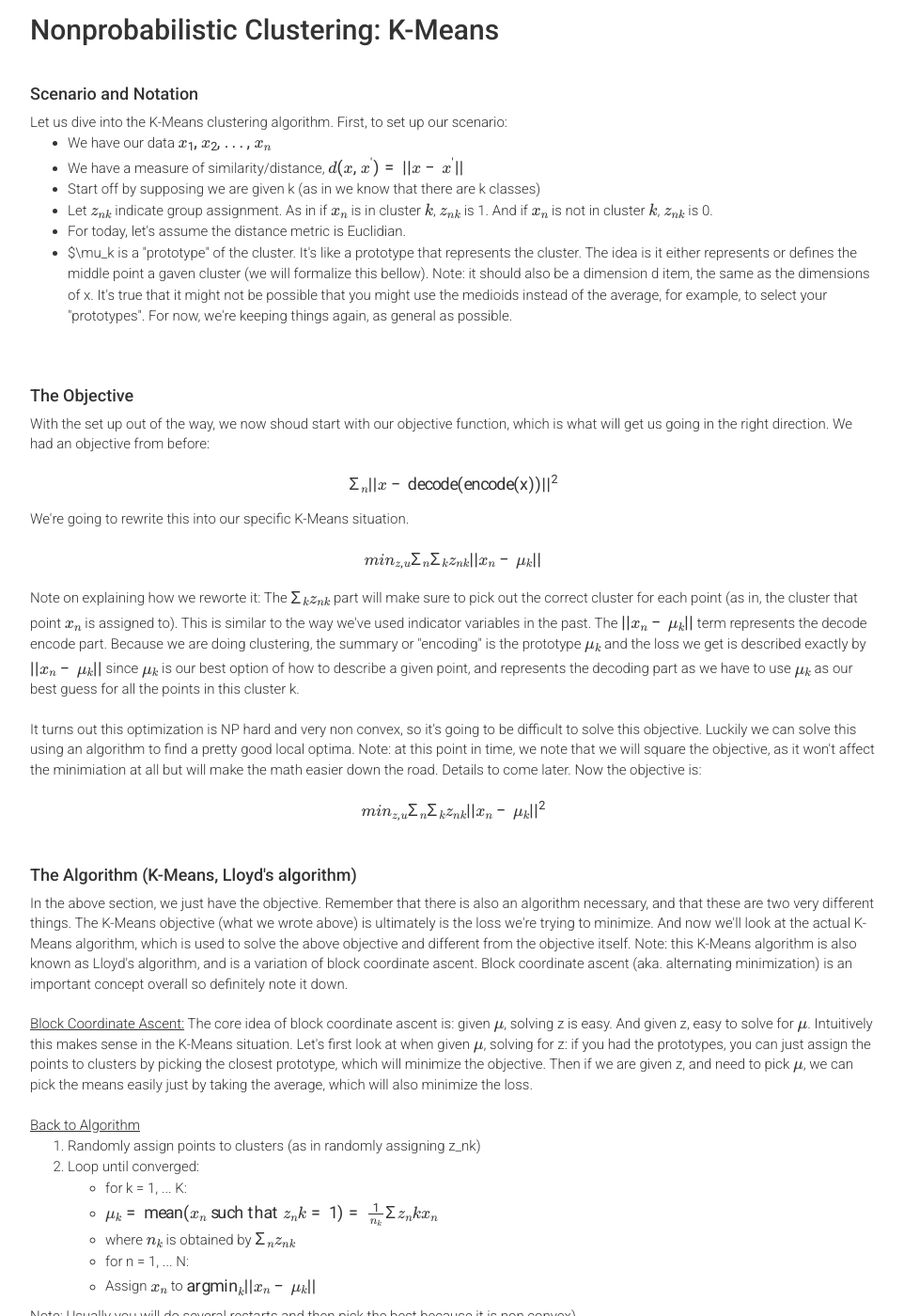
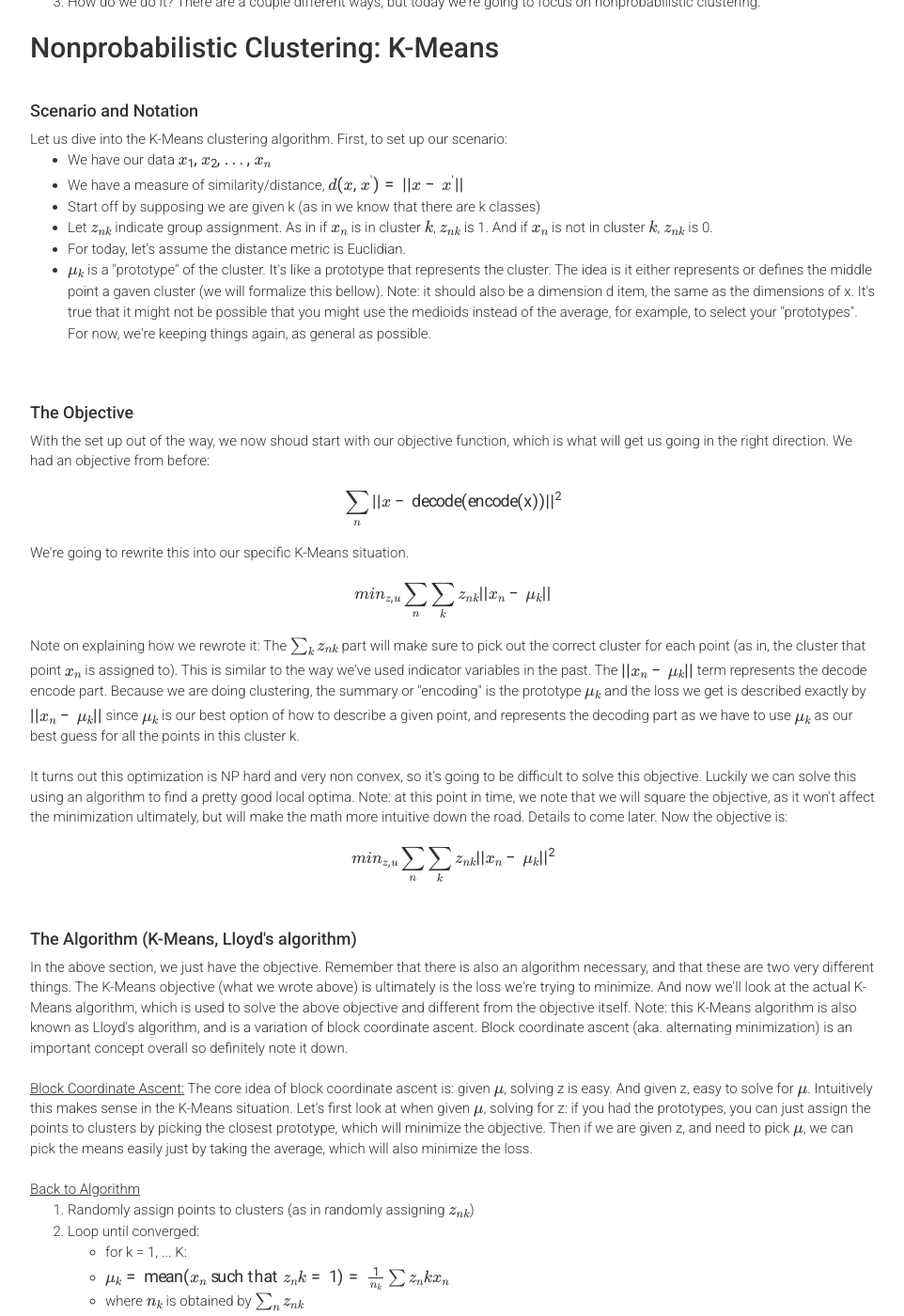
Before and after one commit to harvard-ml-courses/cs181-web-2020, a Jekyll site: the page built from recap13.html, in a window 1280 px wide and 1400 px high, scrolled down 1539 px. Shown: the whole window at 94% size, without its empty margins (158-1120 px from the left). Built offline with Jekyll 4.4.1, drawn with Linux system fonts in a browser that asks for light colours; formulas are drawn with MathJax 3; some of the changed text lies outside the part shown.

Commit message:
added recap14 and fixed typos in recap13

```diff
--- a/_data/all.yaml
+++ b/_data/all.yaml
@@ -278,7 +278,7 @@
     readings: 6
     hw:
   - topic: #Mar 27
-    subtopic: Mixture Models
+    subtopic: <a href="/cs181-web/recap14">Mixture Models</a>
     section:
     readings: 9.1-9.5
     demos:
--- a/_includes/header.html
+++ b/_includes/header.html
@@ -38,6 +38,7 @@
             <li><a class="dropdown-item" href="{{ site.baseurl }}/recap11">Lecture 11 (Support Vector Machine 2)</a></li><br>
             <li><a class="dropdown-item" href="{{ site.baseurl }}/recap12">Lecture 12 (Ethics in ML)</a></li><br>
             <li><a class="dropdown-item" href="{{ site.baseurl }}/recap13">Lecture 13 (Clustering)</a></li><br>
+            <li><a class="dropdown-item" href="{{ site.baseurl }}/recap14">Lecture 14 (Mixture Models)</a></li><br>
           </ul>
         </li>
         <li><a href="{{ site.baseurl }}/sections">Sections</a></li>
--- a/cube.html
+++ b/cube.html
@@ -61,7 +61,7 @@
               <th scope="row">Probabilistic</th>
               <td>
                 <ul>
-                  <li>Mixture Models (Coming 3/25)</li>
+                  <li><a href="{{ site.baseurl }}/recap14" target="_blank">Lecture 14 - Mixture Models</a></li>
                   <li>Hidden Markov Models (Coming 4/13)</li>
                 </ul>
               </td>
--- a/recap13.html
+++ b/recap13.html
@@ -47,7 +49,7 @@
 
         We have a goal in mind: maybe we want to group a bunch of movies into different genres. But we need a formal way of writing this in the math, and we need a goal. We can use reconstruction error.
 
-        $$\Sigma_n || x - \textrm{decode(encode(x))}||^2$$
+        $$\sum_n || x - \textrm{decode(encode(x))}||^2$$
 
         We can think of the encode(x) as the summary step (in the movie example: what cluster does this movie belong to) and the decode as the conversion of the summary to our new version (best guess) of x based off just the summary. We can call this $\hat{x}$. The || || notation here represents the distance metric notation. This could really be anything: edit distance, Hamming distance, cosine similarity, etc. Remember that there are lots of types of metrics out there: gemoetry, density, stability, etc.<br><br>
 
@@ -68,7 +70,7 @@
         <li>Start off by supposing we are given k (as in we know that there are k classes)</li>
         <li>Let $z_{nk}$ indicate group assignment. As in if $x_n$ is in cluster $k$, $z_{nk}$ is 1. And if $x_n$ is not in cluster $k$, $z_{nk}$ is 0.</li>
         <li>For today, let's assume the distance metric is Euclidian.</li>
-        <li>$\mu_k is a "prototype" of the cluster. It's like a prototype that represents the cluster. The idea is it either represents or defines the middle point a gaven cluster (we will formalize this bellow). Note: it should also be a dimension d item, the same as the dimensions of x. It's true that it might not be possible that you might use the medioids instead of the average, for example, to select your "prototypes". For now, we're keeping things again, as general as possible.</li>
+        <li>$\mu_k$ is a "prototype" of the cluster. It's like a prototype that represents the cluster. The idea is it either represents or defines the middle point a gaven cluster (we will formalize this bellow). Note: it should also be a dimension d item, the same as the dimensions of x. It's true that it might not be possible that you might use the medioids instead of the average, for example, to select your "prototypes". For now, we're keeping things again, as general as possible.</li>
       </ul>
 
       <br><br>
@@ -77,20 +79,20 @@
 
       With the set up out of the way, we now shoud start with our objective function, which is what will get us going in the right direction. We had an objective from before:
 
-      $$\Sigma_n || x - \textrm{decode(encode(x))}||^2$$
+      $$\sum_n || x - \textrm{decode(encode(x))}||^2$$
 
       We're going to rewrite this into our specific K-Means situation.
 
-      $$min_{z, u} \Sigma_n \Sigma_k z_{nk} ||x_n - \mu_k||$$
+      $$min_{z, u} \sum_n \sum_k z_{nk} ||x_n - \mu_k||$$
 
-      Note on explaining how we reworte it: The $\Sigma_k z_{nk}$ part will make sure to pick out the correct cluster for each point (as in, the cluster that point $x_n$ is assigned to). This is similar to the way we've used indicator variables in the past. The $||x_n - \mu_k||$ term represents the decode encode part. Because we are doing clustering, the summary or "encoding" is the prototype $\mu_k$ and the loss we get is described exactly by $||x_n - \mu_k||$ since $\mu_k$ is our best option of how to describe a given point, and represents the decoding part as we have to use $\mu_k$ as our best guess for all the points in this cluster k.<br><br>
+      Note on explaining how we rewrote it: The $\sum_k z_{nk}$ part will make sure to pick out the correct cluster for each point (as in, the cluster that point $x_n$ is assigned to). This is similar to the way we've used indicator variables in the past. The $||x_n - \mu_k||$ term represents the decode encode part. Because we are doing clustering, the summary or "encoding" is the prototype $\mu_k$ and the loss we get is described exactly by $||x_n - \mu_k||$ since $\mu_k$ is our best option of how to describe a given point, and represents the decoding part as we have to use $\mu_k$ as our best guess for all the points in this cluster k.<br><br>
 
 
       It turns out this optimization is NP hard and very non convex, so it's going to be difficult to solve this objective. Luckily we can solve this using an algorithm to find a pretty good local optima.
 
-      Note: at this point in time, we note that we will square the objective, as it won't affect the minimiation at all but will make the math easier down the road. Details to come later. Now the objective is:
+      Note: at this point in time, we note that we will square the objective, as it won't affect the minimization ultimately, but will make the math more intuitive down the road. Details to come later. Now the objective is:
 
-      $$min_{z, u} \Sigma_n \Sigma_k z_{nk} ||x_n - \mu_k||^2$$<br>
+      $$min_{z, u} \sum_n \sum_k z_{nk} ||x_n - \mu_k||^2$$<br>
 
       <h4>The Algorithm (K-Means, Lloyd's algorithm)</h4>
 
@@ -103,12 +105,12 @@
       <u>Back to Algorithm</u>
 
       <ol>
-        <li>Randomly assign points to clusters (as in randomly assigning z_nk)</li>
+        <li>Randomly assign points to clusters (as in randomly assigning $z_{nk}$)</li>
         <li>Loop until converged:
           <ul>
             <li>for k = 1, ... K:</li>
-            <li>$\mu_k = \textrm{mean}(x_n\textrm{ such that }z_nk = 1) = \frac{1}{n_k} \Sigma z_nk x_n$</li>
-            <li>where $n_k$ is obtained by $\Sigma_n z_{nk}$</li>
+            <li>$\mu_k = \textrm{mean}(x_n\textrm{ such that }z_nk = 1) = \frac{1}{n_k} \sum z_nk x_n$</li>
+            <li>where $n_k$ is obtained by $\sum_n z_{nk}$</li>
 
             <li>for n = 1, ... N:</li>
             <li>Assign $x_n$ to $\textrm{argmin}_k ||x_n - \mu_k ||$</li>
@@ -130,17 +132,17 @@
 
        We will do a bit of math to show this. Let us go back to the objective function and take the derivative with just respect to $\mu_k$ to show that our step we took was minimizing the loss.
 
-       $$L = \Sigma_n z_nk (x_n - \mu_k)^T(x_n - \mu_k)$$
+       $$L = \sum_n z_nk (x_n - \mu_k)^T(x_n - \mu_k)$$
 
        We can take this derivative with respect to just $\mu_k$.
 
-       $$\frac{\partial L}{\partial \mu k} = - 2 \Sigma z_{nk} (x_n - \mu_k) = 0$$
+       $$\frac{\partial L}{\partial \mu k} = - 2 \sum z_{nk} (x_n - \mu_k) = 0$$
 
-       $$(\Sigma_n z_{nk})(\mu_k) = (\Sigma_n z_{nk} x_n)$$
+       $$(\sum_n z_{nk})(\mu_k) = (\sum_n z_{nk} x_n)$$
 
        We can rearrange and also pull out the $\mu$ since it doesn't depend on the n.
 
-       $$\mu_k = (\Sigma_n z_{nk} x_n)/(\Sigma_n z_{nk})$$
+       $$\mu_k = (\sum_n z_{nk} x_n)/(\sum_n z_{nk})$$
 
        As you can see, this is exactly what the algorithm was doing, so it indeed was minimizing.<br><br>
 
```
Also changed, not shown: other parts of recap13.html (+3 -1 lines), ccsolutions.html (+8 -0 lines).
